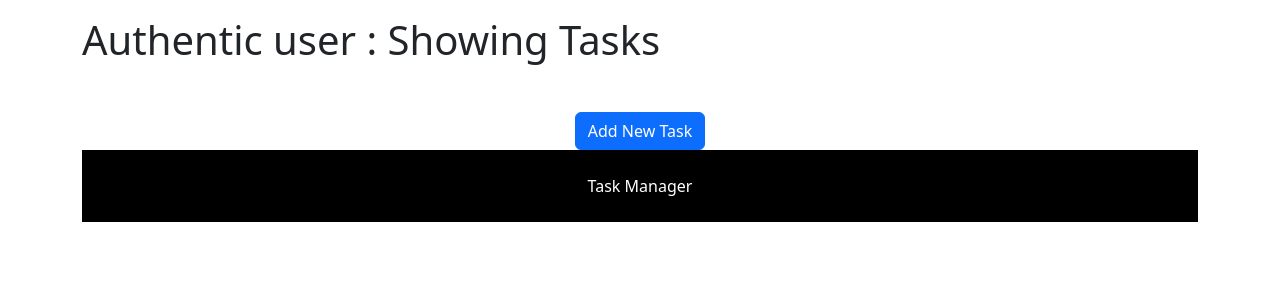
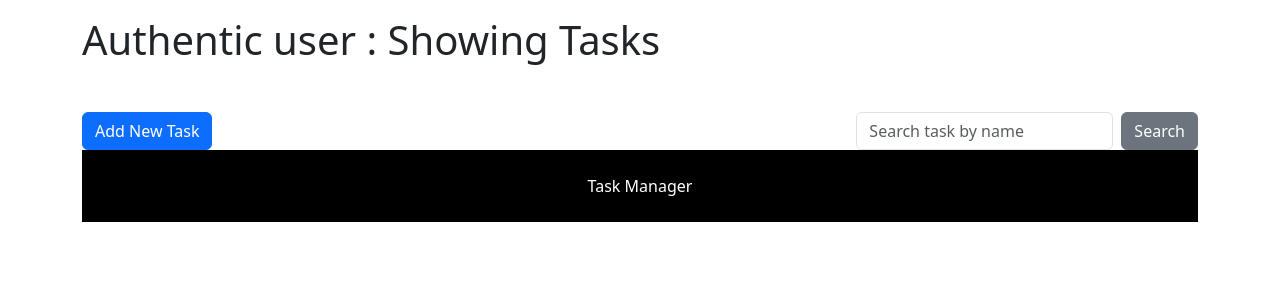
Before and after one commit to Tamim-Mahmud/Task-Manager--Django, a Django app: template task_manager/tasks/templates/home.html in a window 1280 px wide. Shown: the part 56-356 px from the top of the page. Run offline with Django 5.2, Linux system fonts and the light colour scheme; the template is opened without the code that fills it, so the values that code supplies are empty; the visitor is signed in with stand-in values (Sample User, id 1).

Commit message:
search by task title

```diff
--- a/task_manager/tasks/forms.py
+++ b/task_manager/tasks/forms.py
@@ -75,3 +75,6 @@ class AddTaskForm(forms.ModelForm):
     class Meta:
         model = Tasks_list
         exclude = ('user', 'creation_date', 'last_update_date')
+
+class SearchForm(forms.Form):
+    name = forms.CharField(label='Search by Name', max_length=100)
--- a/task_manager/tasks/templates/home.html
+++ b/task_manager/tasks/templates/home.html
@@ -3,10 +3,16 @@
 <div class="container-lg mt-3">
   <h1>Authentic user : Showing Tasks</h1>
 
-  <div class="block d-flex justify-content-center align-items-center mt-5">
-    <a href="{% url 'add_task' %}" class="btn btn-primary text-center"
+  <div class="block d-flex justify-content-between align-items-center mt-5 gap-5">
+     <a href="{% url 'add_task' %}" class="btn btn-primary text-center"
       >Add New Task</a
     >
+
+    <form class="d-flex" method="POST" action="{%  url 'search_by_name' %}">
+      {% csrf_token %}
+      <input class="form-control me-2" type="search" placeholder="Search task by name" name="searched" aria-label="Search">
+      <button class="btn btn-secondary" type="submit">Search</button>
+    </form>
   </div>
 
   {% if tasks_list %}
--- a/task_manager/tasks/urls.py
+++ b/task_manager/tasks/urls.py
@@ -18,6 +18,7 @@ urlpatterns = [
     path('update_task/<int:pk>',views.update_task,name="update_task"),
     path('add_task',views.add_task,name="add_task"),
     path('mark_complete<int:pk>',views.mark_complete,name="mark_complete"),
+    path('search_by_name', views.search_by_name, name='search_by_name'),
 ]+ static(settings.MEDIA_URL,document_root=settings.MEDIA_ROOT)
 
 if settings.DEBUG:
--- a/task_manager/tasks/views.py
+++ b/task_manager/tasks/views.py
@@ -105,3 +105,9 @@ def mark_complete(request,pk):
     else:
        messages.success(request, "Please login....")
        return redirect('home')
+def search_by_name(request):
+    if request.method == 'POST':
+        searched=request.POST['searched']
+        print(searched)
+        result =Tasks_list.objects.filter(title__icontains=searched)
+        return render (request,'home.html' ,{'tasks_list': result})
```
Also changed, not shown: task_manager/media/todo_images/download_32qT5AN.jpeg (added).
